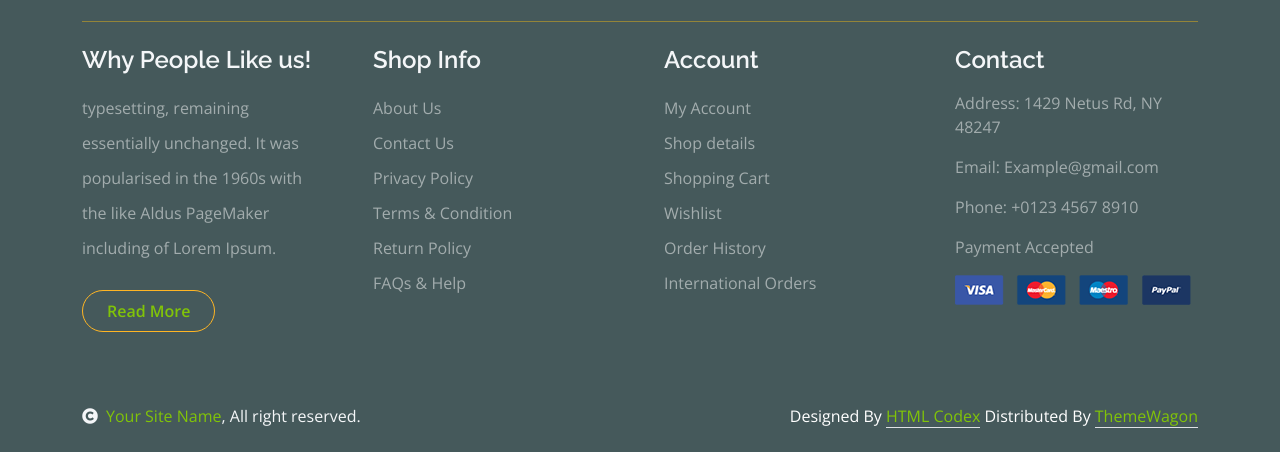
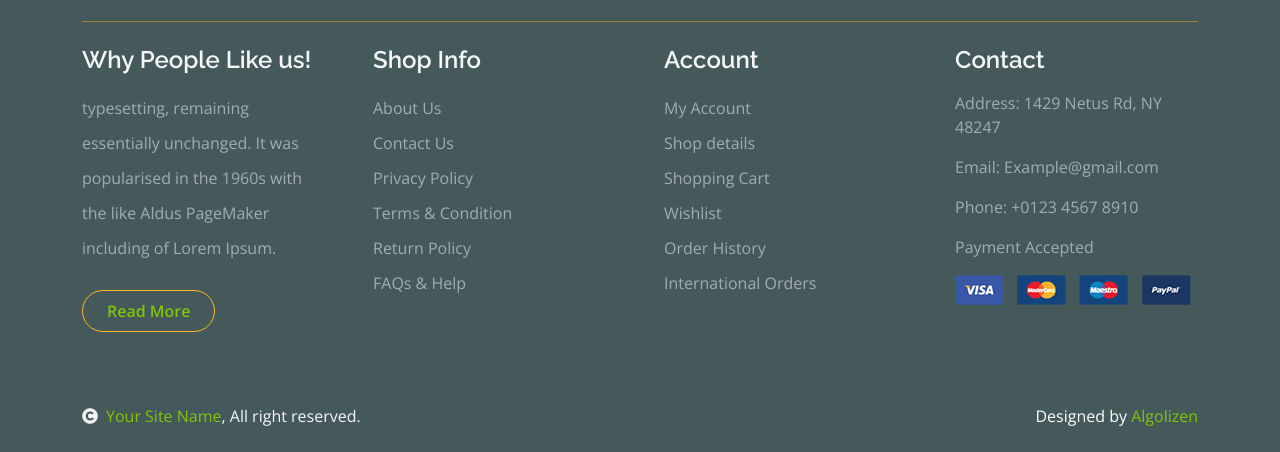
Before and after one commit to algolizen-projects/Fruitables, a plain HTML site: page chackout.html in a window 1280 px wide. Shown: the part 2290-2742 px from the top of the page. Drawn offline with nearby package versions, Linux system fonts and the light colour scheme.

Commit message:
Update chackout.html

```diff
--- a/chackout.html
+++ b/chackout.html
@@ -412,8 +412,7 @@
                         <!--/*** This template is free as long as you keep the below author’s credit link/attribution link/backlink. ***/-->
                         <!--/*** If you'd like to use the template without the below author’s credit link/attribution link/backlink, ***/-->
                         <!--/*** you can purchase the Credit Removal License from "https://htmlcodex.com/credit-removal". ***/-->
-                        Designed By <a class="border-bottom" href="https://htmlcodex.com">HTML Codex</a> Distributed By <a class="border-bottom" href="https://themewagon.com">ThemeWagon</a>
-                    </div>
+<p class="m-0">Designed by <a href="https://algolizen.com" target="_blank">Algolizen</a></p>                    </div>
                 </div>
             </div>
         </div>
```
